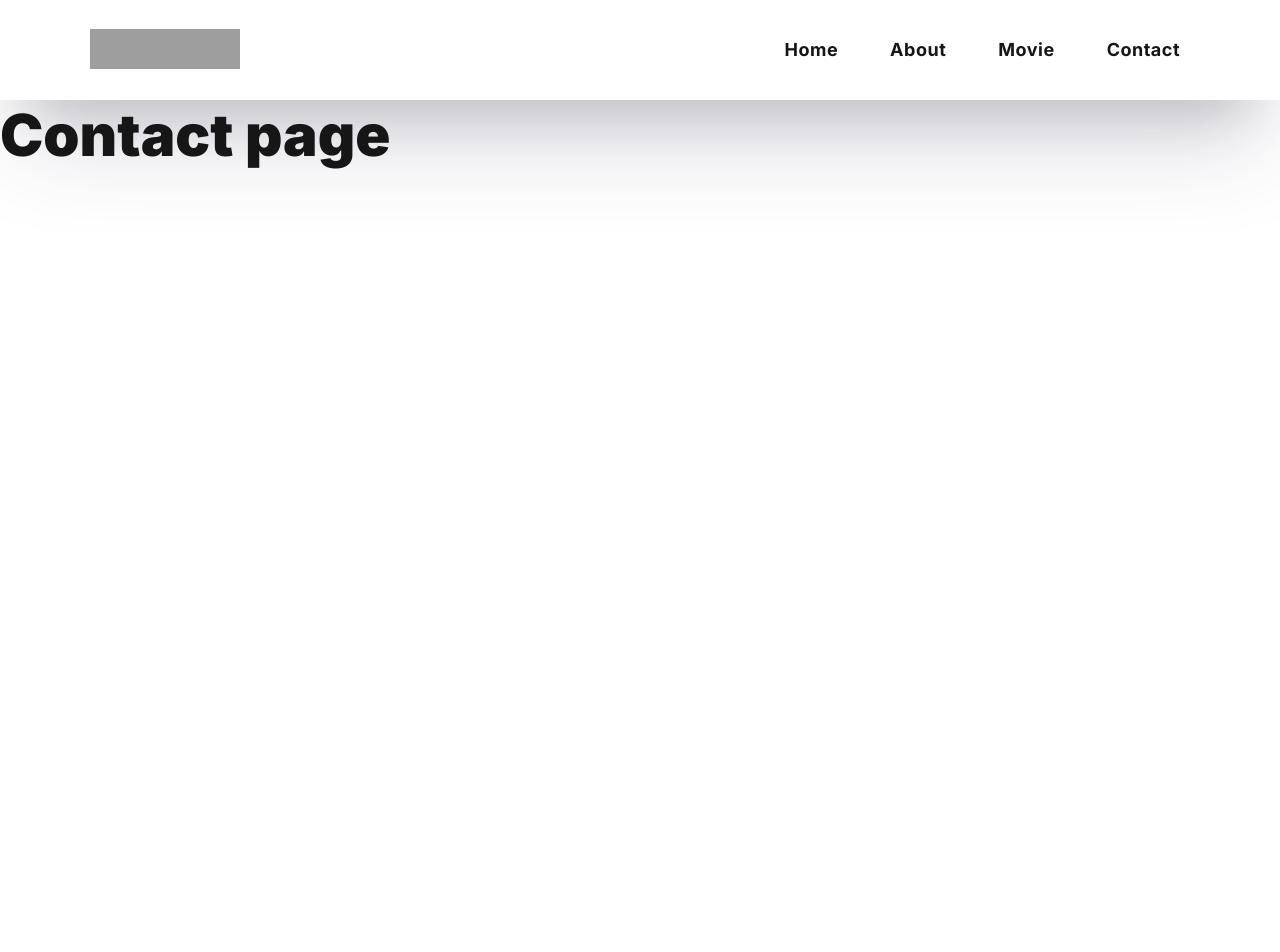
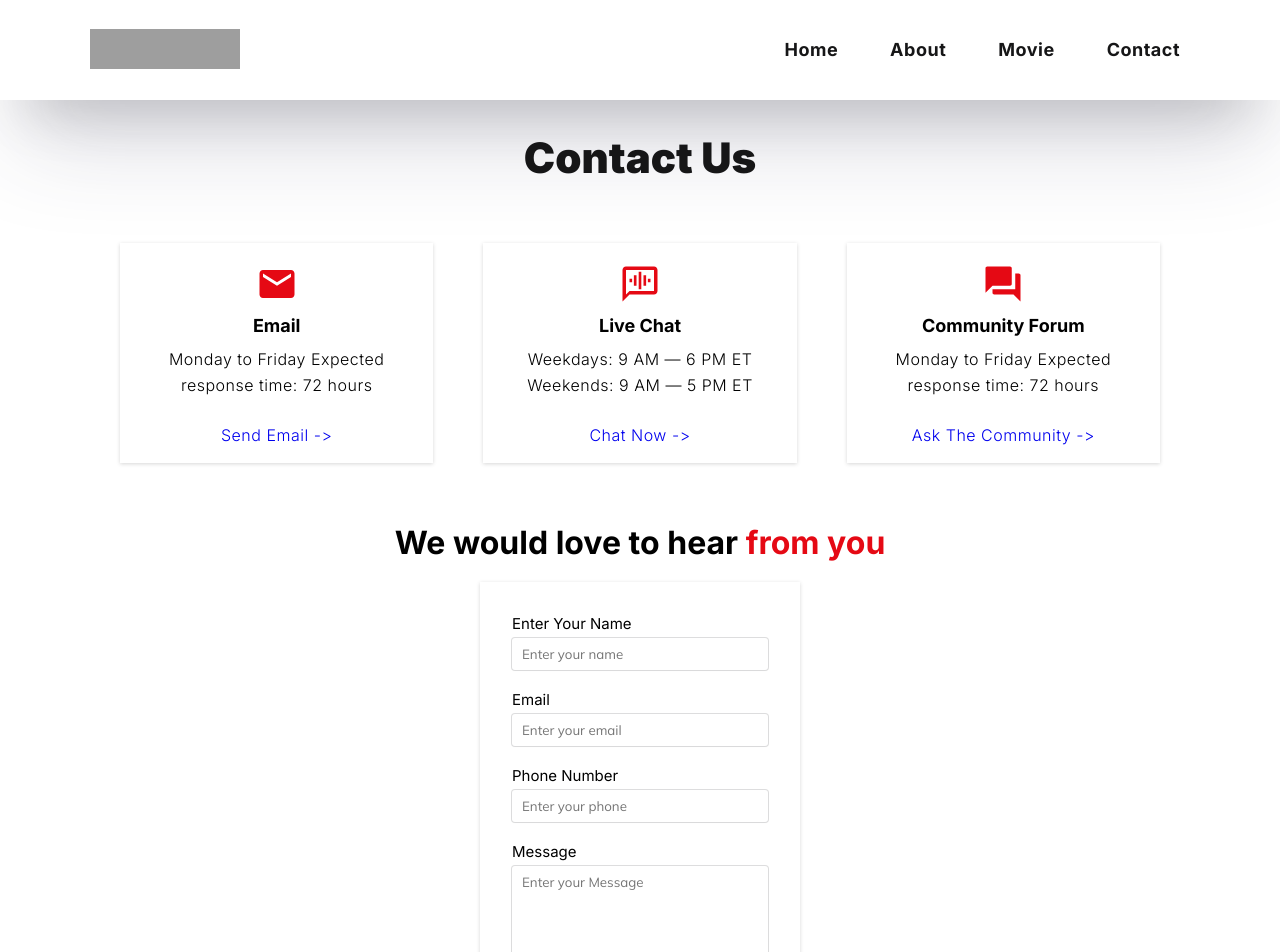
Before and after one commit to abdullah-mamun369/Mamunflix-With-Next.js-13.4, a Next.js app: page /contact in a window 1280 px wide. Shown: the top 952 px of the page. Before the commit the page ends 800 px from the top, so only its background shows below. Built offline with nearby package versions, Linux system fonts and the light colour scheme; grey boxes are pictures that could not be loaded.

Commit message:
Contact form's html css is done

```diff
--- a/package.json
+++ b/package.json
@@ -13,6 +13,7 @@
     "eslint-config-next": "13.4.6",
     "next": "13.4.6",
     "react": "18.2.0",
-    "react-dom": "18.2.0"
+    "react-dom": "18.2.0",
+    "react-icons": "^4.9.0"
   }
 }
--- /dev/null
+++ b/src/app/Components/ContactCard.js
@@ -0,0 +1,40 @@
+import styles from "../contact/contact.module.css"
+import { MdEmail, MdVoiceChat, MdForum } from "react-icons/md";
+import Link from "next/link";
+
+const ContactCard = () => {
+    return (
+        <div className={styles.section}>
+            <div className={styles.container}>
+                <div className={styles.grid}>
+                    <div className={styles.grid_card}>
+                        <i> <MdEmail /> </i>
+                        <h2>Email</h2>
+                        <p>Monday to Friday Expected </p>
+                        <p className={styles.last_para}>response time: 72 hours </p>
+                        <Link href="/">  Send Email <span>-&gt;</span></Link>
+                    </div>
+
+                    <div className={styles.grid_card}>
+                        <i> <MdVoiceChat /> </i>
+                        <h2>Live Chat</h2>
+                        <p>Weekdays: 9 AM — 6 PM ET</p>
+                        <p className={styles.last_para}>Weekends: 9 AM — 5 PM ET </p>
+                        <Link href="/" >  Chat Now <span>-&gt;</span></Link>
+                    </div>
+
+                    <div className={styles.grid_card}>
+                        <i> <MdForum /> </i>
+                        <h2>Community Forum</h2>
+                        <p>Monday to Friday Expected </p>
+                        <p className={styles.last_para}>response time: 72 hours </p>
+                        <Link href="/" className={styles.anchorLink}>  Ask The Community <span>-&gt;</span></Link>
+                    </div>
+
+                </div>
+            </div>
+        </div>
+    );
+};
+
+export default ContactCard;
--- /dev/null
+++ b/src/app/Components/ContactForm.js
@@ -0,0 +1,57 @@
+import styles from "@/app/contact/contact.module.css"
+import { Mulish } from "next/font/google";
+const mulish = Mulish({
+    subsets: ['latin'],
+    display: 'swap',
+    weight: ['300', '400', '500', '600', '700', '800', '900']
+})
+
+const ContactForm = () => {
+    return (
+        <form className={styles.contact_form} >
+            <div className={styles.input_field}>
+                <label htmlFor="username" className={styles.label}>
+                    Enter your name
+                    <input type="text" name="username" id="username"
+                        placeholder="Enter your name"
+                        className={mulish.className}
+                    />
+                </label>
+            </div>
+
+            <div className={styles.input_field}>
+                <label htmlFor="email" className={styles.label}>
+                    Email
+                    <input type="text" name="email" id="email"
+                        placeholder="Enter your email"
+                        className={mulish.className}
+                    />
+                </label>
+            </div>
+
+            <div className={styles.input_field}>
+                <label htmlFor="phone" className={styles.label}>
+                    Phone Number
+                    <input type="number" name="phone" id="phone"
+                        placeholder="Enter your phone"
+                        className={mulish.className}
+                    />
+                </label>
+            </div>
+
+            <div className={styles.input_field}>
+                <label htmlFor="message" className={styles.label}>
+                    Message
+                    <textarea name="message" id="message" rows={5}
+                        placeholder="Enter your Message"
+                        className={mulish.className}
+                    />
+                </label>
+            </div>
+
+
+        </form>
+    );
+};
+
+export default ContactForm;
--- /dev/null
+++ b/src/app/contact/contact.module.css
@@ -0,0 +1,136 @@
+.section{
+    /*background-color: red;*/
+}
+
+.container{
+    padding: 0 6rem;
+    margin: 0 auto;
+    text-align: center;
+}
+
+.container h1{
+    margin-top: 3.2rem;
+    font-size: 4.2rem;
+}
+
+.grid{
+    display: grid;
+    grid-template-columns: repeat(3, 1fr);
+    gap: 5rem;
+    margin: 6rem auto;
+}
+
+.grid_card{
+    padding: 2rem 4rem;
+    text-align: center;
+    box-shadow: rgba(0, 0, 0, 0.16) 0px 1px 4px;
+    background-color: #fff;
+}
+
+.grid_card span {
+    display: inline-block;
+    transition: transform 200ms;
+}
+
+.grid_card h2{
+    font-size: 1.8rem;
+    margin-bottom: 1rem;
+}
+
+.grid_card p{
+    margin: 0;
+}
+
+.grid_card p:last-child{
+    margin-bottom: 3.2rem;
+}
+
+.grid_card .last_para{
+    margin-bottom: 3.2rem;
+}
+
+.grid_card i{
+    font-size: 4.2rem;
+    color: #e50914;
+}
+
+
+/*for the main contact two section*/
+
+.contact_section{
+    margin: 6rem auto;
+    display: flex;
+    flex-direction: column;
+    justify-content: center;
+    align-items: center;
+
+}
+
+
+.contact_section span{
+    color: #e50914;
+}
+
+.contact_form{
+    max-width: 48rem;
+    min-width: 32rem;
+    padding: 3.2rem;
+    box-shadow: rgba(0, 0, 0, 0.16) 0px 1px 4px;
+    text-align: left;
+}
+
+.input_field{
+    margin-bottom: 2rem;
+}
+
+.label{
+    font-size: 1.5rem;
+    display: block;
+    text-transform: capitalize;
+}
+
+.contact_form input, .contact_form textarea{
+    display: block;
+    border: none;
+    width: 100%;
+    margin-top: .5rem;
+    padding: .8rem 1rem;
+    border-radius: .3rem;
+    box-shadow: rgba(0, 0, 0, 0.02) 0px 1px 3px 0px, rgba(27, 31, 35, 0.15) 0px 0px 0px 1px;
+}
+
+
+.success_msg{
+    color: #a8e48a;
+}
+
+.error_msg{
+    color: red;
+}
+
+
+.mapping{
+    width: 100%;
+}
+
+@media screen and (max-width: 999px) {
+    .grid{
+        display: grid;
+        grid-template-columns: 1fr 1fr;
+        gap: 5rem;
+        margin: 6rem auto;
+    }
+
+}
+
+
+
+@media screen and (max-width: 780px) {
+    .grid{
+        display: grid;
+        grid-template-columns: 1fr;
+        gap: 5rem;
+        margin: 6rem auto;
+    }
+
+}
--- a/src/app/contact/page.js
+++ b/src/app/contact/page.js
@@ -1,9 +1,20 @@
+import ContactCard from "../Components/ContactCard";
+import ContactForm from "../Components/ContactForm";
+import styles from './contact.module.css'
 
 
 const Contact = () => {
     return (
         <>
-            <h1>Contact page</h1>
+            <div className={styles.container}>
+                <h1>Contact Us</h1>
+                <ContactCard />
+
+                <section className={styles.contact_section}>
+                    <h2>We would love to hear <span> from you </span></h2>
+                    <ContactForm />
+                </section>
+            </div>
         </>
     );
 };
--- a/src/app/movie/page.js
+++ b/src/app/movie/page.js
@@ -6,7 +6,7 @@
 
 const Movie = async () => {
 
-    await new Promise(resolve => setTimeout(resolve, 2000));
+    await new Promise(resolve => setTimeout(resolve, 1000));
 
     const url = process.env.RAPID_API_KEY
     const RaKey = process.env.X_RapidAPI_Key
```
Also changed, not shown: src/app/Components/Herosection.js (+8 -0 lines), src/app/not-found.js (added, +21 -0 lines), 1 other file (tests, documents, lock files or other folders).
